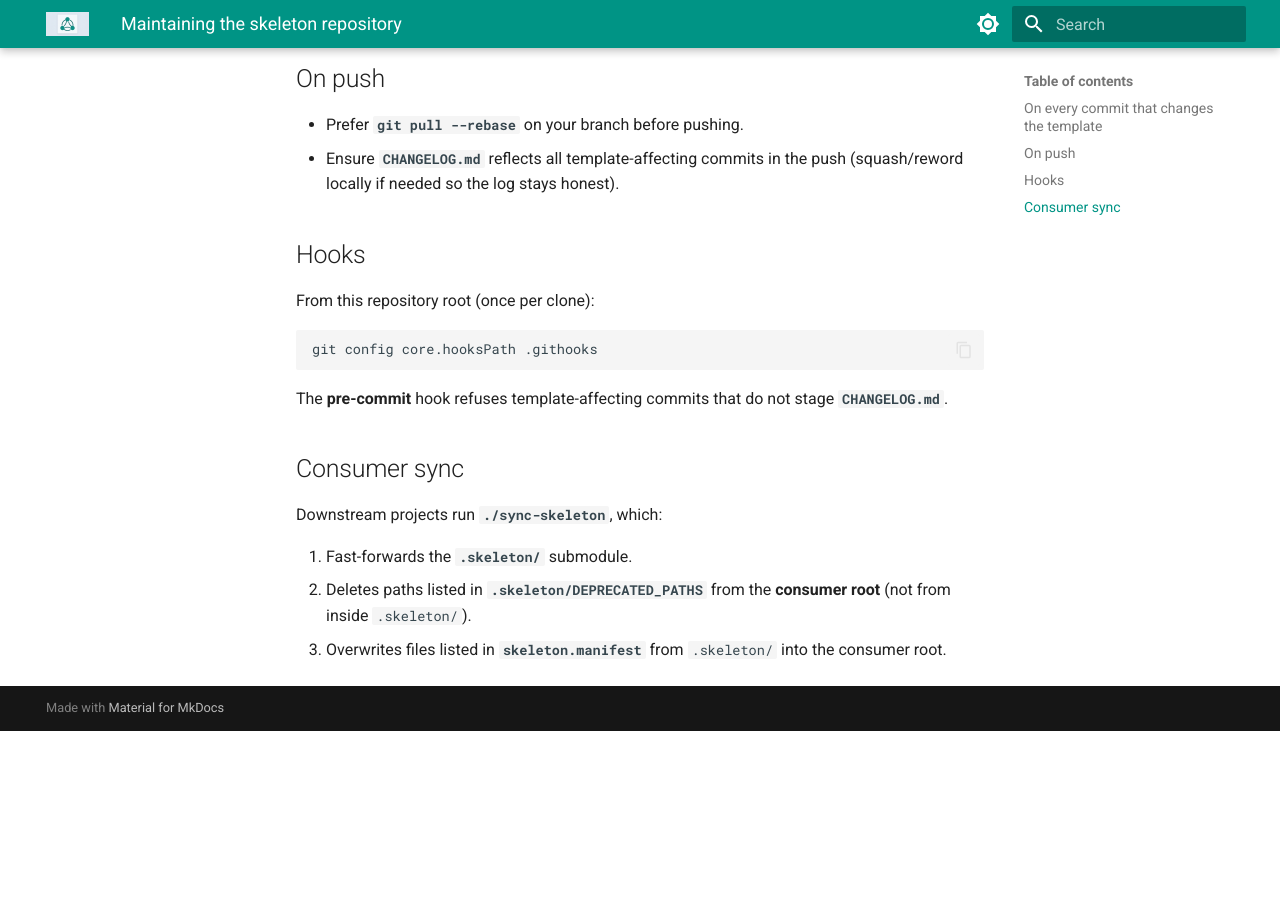
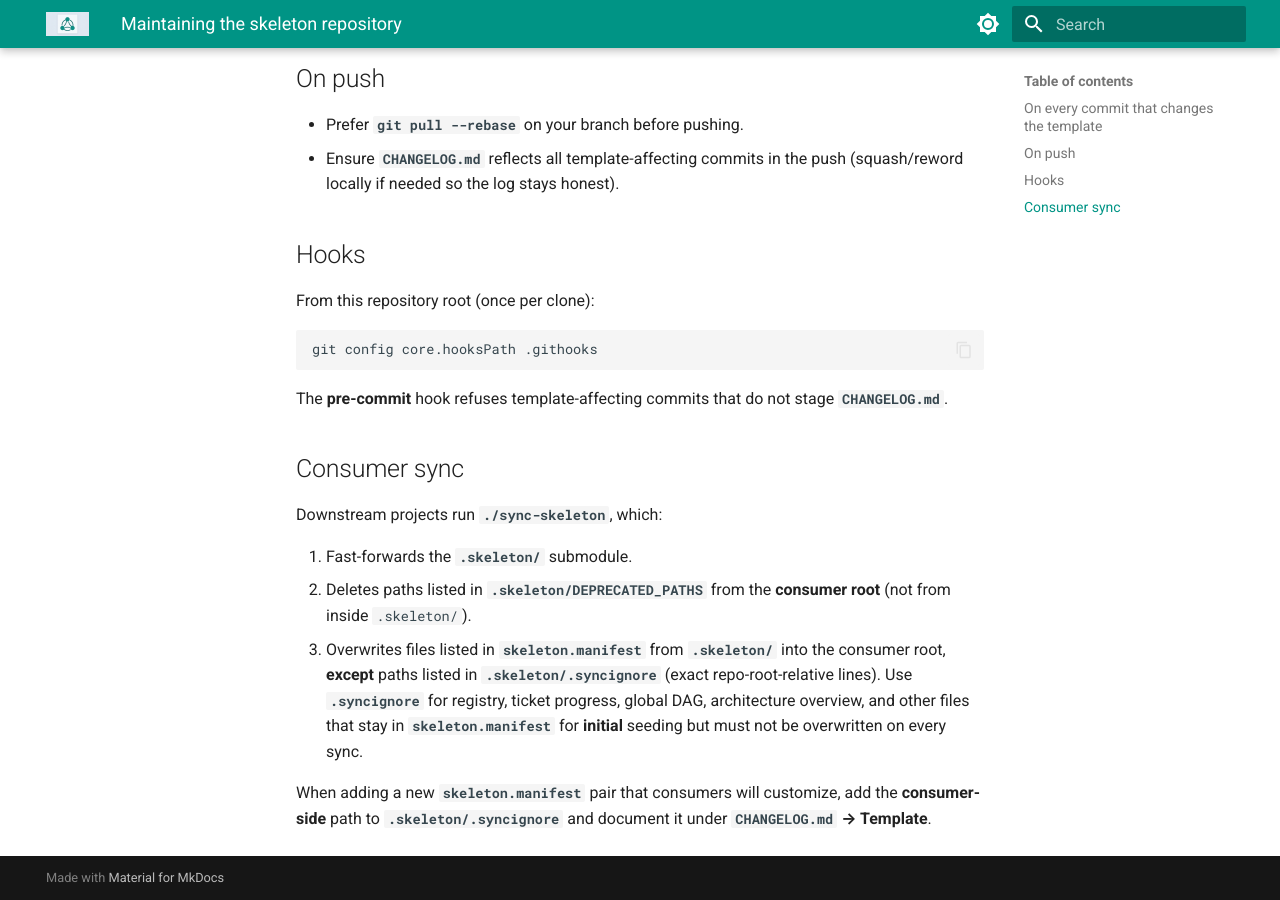
Before and after one commit to mcelhennyi/Finance, an MkDocs documentation site: the page built from docs/skeleton-MAINTAINERS.md, in a window 1280 px wide and 900 px high, scrolled down 595 px. Built offline with MkDocs 1.6.1 and Material for MkDocs 9.7.7, drawn with Linux system fonts in a browser that asks for light colours; before the commit the page ends 1326 px from its top, so only the background shows below that.

Commit message:
chore(skeleton): adopt syncignore for product paths and bump submodule
Sync-skeleton now skips REGISTRY, ticket graph files, lessons, architecture
overview, tickets-initial, FR-0000-bootstrap stubs, and root .gitignore so
routine sync does not overwrite Finance-specific state. Refresh maintainer
docs and rules from template; bump .skeleton to fe155b2.

Made-with: Cursor

```diff
--- a/docs/skeleton-MAINTAINERS.md
+++ b/docs/skeleton-MAINTAINERS.md
@@ -29,4 +29,6 @@ Downstream projects run **`./sync-skeleton`**, which:
 
 1. Fast-forwards the **`.skeleton/`** submodule.
 2. Deletes paths listed in **`.skeleton/DEPRECATED_PATHS`** from the **consumer root** (not from inside `.skeleton/`).
-3. Overwrites files listed in **`skeleton.manifest`** from `.skeleton/` into the consumer root.
+3. Overwrites files listed in **`skeleton.manifest`** from **`.skeleton/`** into the consumer root, **except** paths listed in **`.skeleton/.syncignore`** (exact repo-root-relative lines). Use **`.syncignore`** for registry, ticket progress, global DAG, architecture overview, and other files that stay in **`skeleton.manifest`** for **initial** seeding but must not be overwritten on every sync.
+
+When adding a new **`skeleton.manifest`** pair that consumers will customize, add the **consumer-side** path to **`.skeleton/.syncignore`** and document it under **`CHANGELOG.md` → Template**.
```
Also changed, not shown: .claude/rules/development-standards.md (+4 -1 lines), 3 other files.
